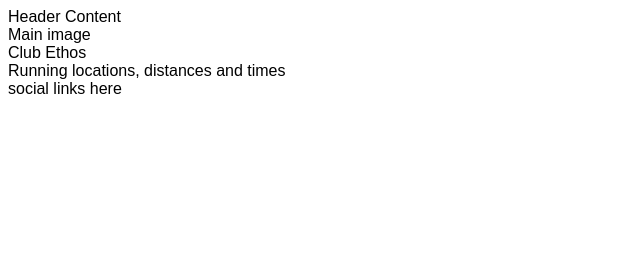
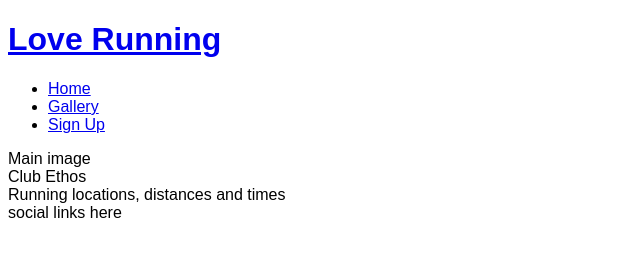
Before and after one commit to Richard5P/my-love-running, a plain HTML site: page index.html in a window 1280 px wide. Shown: the whole page, without its empty margins (0-640 px from the left). Drawn offline with Linux system fonts and the light colour scheme.

Commit message:
Add navigation links

```diff
--- a/index.html
+++ b/index.html
@@ -14,7 +14,23 @@
 
 <body>
     <header>
-        Header Content
+        <a href="index.html">
+            <h1>Love Running</h1>
+        </a>
+
+        <nav>
+            <ul>
+                <li>
+                    <a href="index.html">Home</a>
+                </li>
+                <li>
+                    <a href="#">Gallery</a>
+                </li>
+                <li>
+                    <a href="#">Sign Up</a>
+                </li>
+            </ul>
+        </nav>
     </header>
 
     <section>
```
